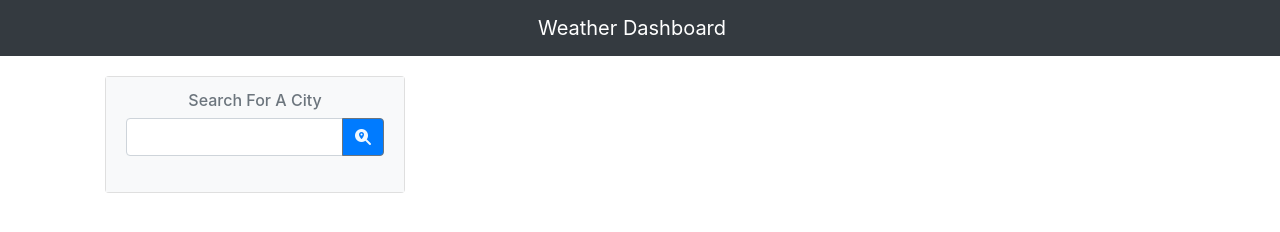
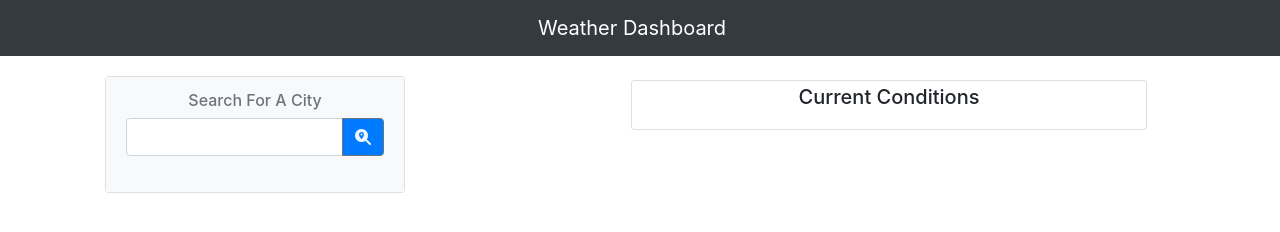
Before and after one commit to TiaDevilish/Weather-Dashboard, a plain HTML site: page index.html in a window 1280 px wide. Drawn offline with nearby package versions, Linux system fonts and the light colour scheme; files whose address does not match are found by name.

Commit message:
added the current day card

```diff
--- a/index.html
+++ b/index.html
@@ -36,6 +36,13 @@
                     </div>
                 </div>
             </div>
+
+            <div class="col mt-4 mr-5">
+                <div class="card currentCard pb-2 pt-1">
+                    <h5 class="card-title mt2 text-center">Current Conditions</h5>
+                </div>
+            </div>
+
         </div>
     </div>
 
```
